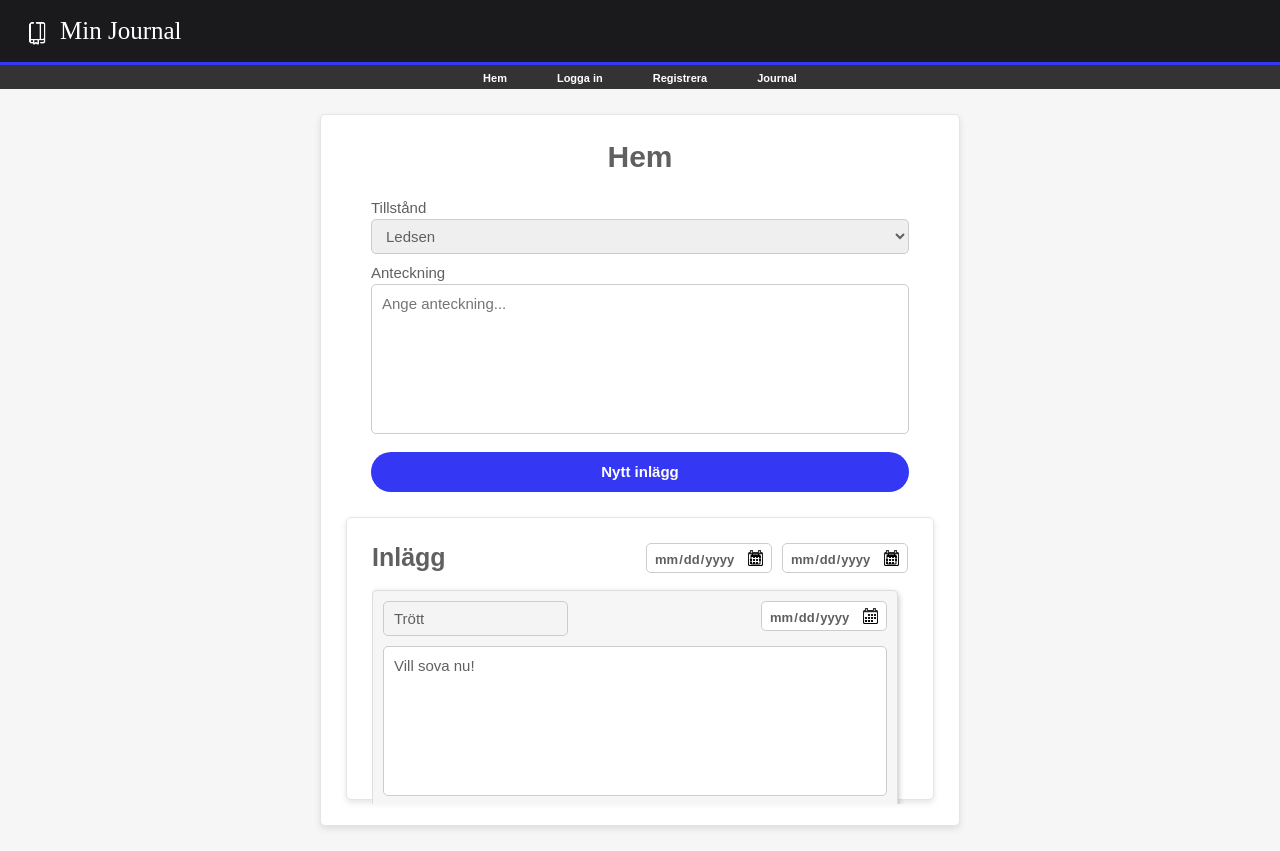
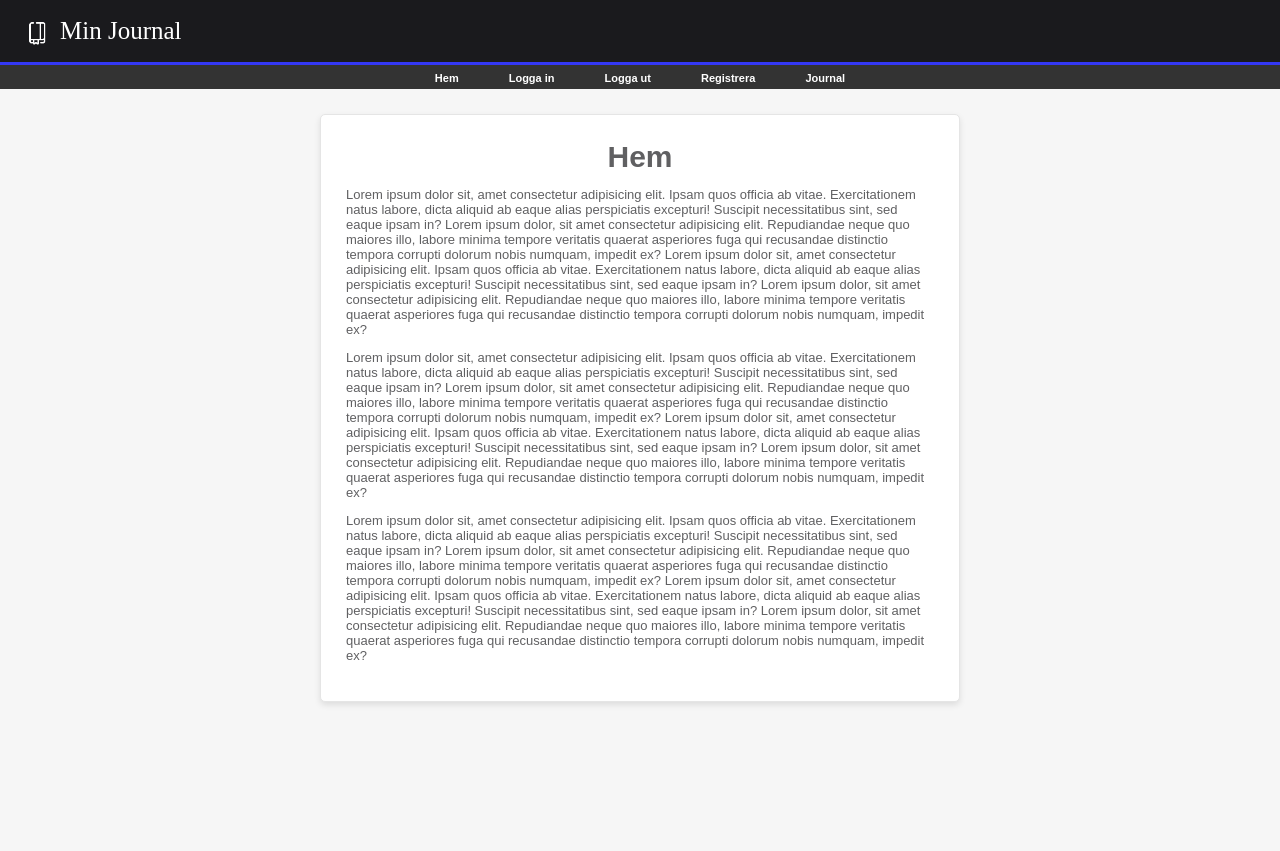
Before and after one commit to RobbanT/min-journal-frontend, an Angular app: page / in a window 1280 px wide. After the commit the page ends 800 px from the top, so only its background shows below. Built offline with nearby package versions, Linux system fonts and the light colour scheme.

Commit message:
Kommit igång med Angular.

```diff
--- a/src/app/app.component.html
+++ b/src/app/app.component.html
@@ -1,3 +1,3 @@
 <app-header></app-header>
-<app-nav></app-nav>
-<app-main></app-main>
+<app-nav (changedTitle)="setTitle($event)"></app-nav>
+<app-main (changedTitle)="setTitle($event)" [title]="getTitle()"></app-main>
--- a/src/app/app.component.ts
+++ b/src/app/app.component.ts
@@ -1,4 +1,4 @@
-import { Component } from '@angular/core';
+import { Component, signal } from '@angular/core';
 import { RouterOutlet } from '@angular/router';
 import { HeaderComponent } from './header/header.component';
 import { NavComponent } from './nav/nav.component';
@@ -21,5 +21,13 @@ import { RegisterComponent } from './register/register.component';
   styleUrl: './app.component.css',
 })
 export class AppComponent {
-  title = 'min-journal-frontend';
+  title = signal('Hem');
+
+  getTitle() {
+    return this.title();
+  }
+
+  setTitle(title: string) {
+    this.title.set(title);
+  }
 }
--- a/src/app/login/login.component.html
+++ b/src/app/login/login.component.html
@@ -1,4 +1,4 @@
-<form>
+<form (ngSubmit)="formSubmit()">
   <label>Användarnamn</label>
   <input
     placeholder="Ange användarnamn..."
@@ -6,6 +6,7 @@
     minLength="{5}"
     maxLength="{64}"
     required
+    [(ngModel)]="username"
   />
   <label>Lösenord</label>
   <input
@@ -15,6 +16,7 @@
     minLength="{5}"
     maxLength="{64}"
     required
+    [(ngModel)]="password"
   />
   <button type="submit">Logga in</button>
 </form>
--- a/src/app/login/login.component.ts
+++ b/src/app/login/login.component.ts
@@ -1,10 +1,18 @@
 import { Component } from '@angular/core';
+import { FormsModule } from '@angular/forms';
 
 @Component({
   selector: 'app-login',
   standalone: true,
-  imports: [],
+  imports: [FormsModule],
   templateUrl: './login.component.html',
   styleUrl: './login.component.css',
 })
-export class LoginComponent {}
+export class LoginComponent {
+  username: string = '';
+  password: string = '';
+
+  formSubmit() {
+    console.log('Form submit');
+  }
+}
--- a/src/app/main/main.component.html
+++ b/src/app/main/main.component.html
@@ -1,6 +1,14 @@
 <main>
   <div class="container">
-    <h2>Hem</h2>
+    <h2>{{ title() }}</h2>
+    @if(title() == "Hem"){
+    <app-home></app-home>
+    } @else if (title()== "Logga in") {
+    <app-login></app-login>
+    } @else if (title() == "Registrera") {
+    <app-register (changedTitle)="changeTitle($event)"></app-register>
+    } @else if (title() == "Journal") {
     <app-journal></app-journal>
+    }
   </div>
 </main>
--- a/src/app/main/main.component.ts
+++ b/src/app/main/main.component.ts
@@ -1,4 +1,4 @@
-import { Component } from '@angular/core';
+import { Component, input, output } from '@angular/core';
 import { HomeComponent } from '../home/home.component';
 import { RegisterComponent } from '../register/register.component';
 import { LoginComponent } from '../login/login.component';
@@ -11,4 +11,11 @@ import { JournalComponent } from '../journal/journal.component';
   templateUrl: './main.component.html',
   styleUrl: './main.component.css',
 })
-export class MainComponent {}
+export class MainComponent {
+  title = input();
+  changedTitle = output<string>();
+
+  changeTitle(title: string) {
+    this.changedTitle.emit(title);
+  }
+}
--- a/src/app/nav/nav.component.html
+++ b/src/app/nav/nav.component.html
@@ -1,6 +1,7 @@
 <nav>
-  <a>Hem</a>
-  <a>Logga in</a>
-  <a>Registrera</a>
-  <a>Journal</a>
+  <a (click)="changeTitle('Hem')">Hem</a>
+  <a (click)="changeTitle('Logga in')">Logga in</a>
+  <a (click)="logOut()">Logga ut</a>
+  <a (click)="changeTitle('Registrera')">Registrera</a>
+  <a (click)="changeTitle('Journal')">Journal</a>
 </nav>
--- a/src/app/nav/nav.component.ts
+++ b/src/app/nav/nav.component.ts
@@ -1,12 +1,26 @@
-import { Component } from '@angular/core';
+import { Component, output } from '@angular/core';
 
 @Component({
   selector: 'app-nav',
   standalone: true,
   imports: [],
   templateUrl: './nav.component.html',
-  styleUrl: './nav.component.css'
+  styleUrl: './nav.component.css',
 })
 export class NavComponent {
+  changedTitle = output<string>();
 
+  changeTitle(title: string) {
+    this.changedTitle.emit(title);
+  }
+
+  logOut() {
+    // Logga ut kod här.
+    this.changedTitle.emit('Hem');
+  }
+
+  showJournal = true;
+  showLogin = true;
+  showOut = true;
+  showRegister = true;
 }
--- a/src/app/register/register.component.html
+++ b/src/app/register/register.component.html
@@ -1,4 +1,4 @@
-<form>
+<form (ngSubmit)="formSubmit()">
   <label>Användarnamn</label>
   <input
     placeholder="Ange användarnamn..."
@@ -6,6 +6,7 @@
     minLength="{5}"
     maxLength="{64}"
     required
+    [(ngModel)]="username"
   />
   <label>Lösenord</label>
   <input
@@ -14,6 +15,7 @@
     minLength="{5}"
     maxLength="{64}"
     required
+    [(ngModel)]="password"
   />
   <label>Bekräfta lösenord</label>
   <input
@@ -22,6 +24,7 @@
     minLength="{5}"
     maxLength="{64}"
     required
+    [(ngModel)]="passwordConfirm"
   />
   <button type="submit">Bli medlem</button>
 </form>
--- a/src/app/register/register.component.ts
+++ b/src/app/register/register.component.ts
@@ -1,12 +1,24 @@
-import { Component } from '@angular/core';
+import { Component, output } from '@angular/core';
+import { FormsModule } from '@angular/forms';
 
 @Component({
   selector: 'app-register',
   standalone: true,
-  imports: [],
+  imports: [FormsModule],
   templateUrl: './register.component.html',
-  styleUrl: './register.component.css'
+  styleUrl: './register.component.css',
 })
 export class RegisterComponent {
+  changedTitle = output<string>();
+  username: string = '';
+  password: string = '';
+  passwordConfirm: string = '';
 
+  changeTitle(title: string) {
+    this.changedTitle.emit(title);
+  }
+  formSubmit() {
+    console.log('Form submit');
+    this.changeTitle('Hem');
+  }
 }
```
